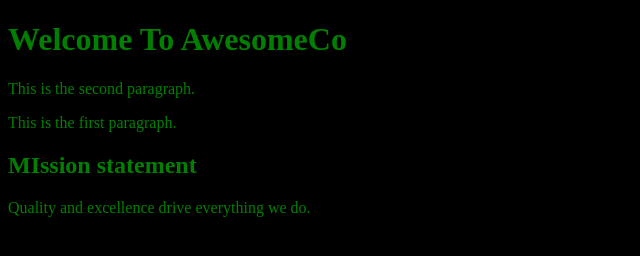
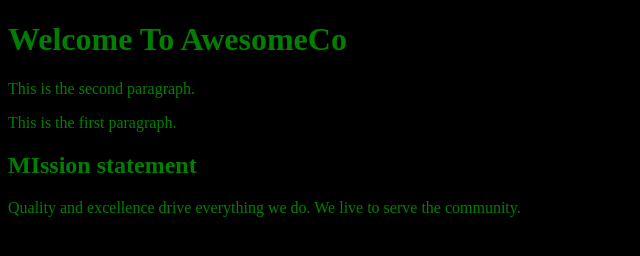
Before and after one commit to bhogancvtc/awesomeco_website, a plain HTML site: page index.html in a window 1280 px wide. Shown: the whole page, without its empty margins (0-640 px from the left). Drawn offline with Linux system fonts and the light colour scheme.

Commit message:
add to mission statement

```diff
--- a/index.html
+++ b/index.html
@@ -14,6 +14,6 @@
         <h2>
             MIssion statement
         </h2>
-        <p>Quality and excellence drive everything we do.</p>
+        <p>Quality and excellence drive everything we do. We live to serve the community.</p>
     </body>
 </html>
```
